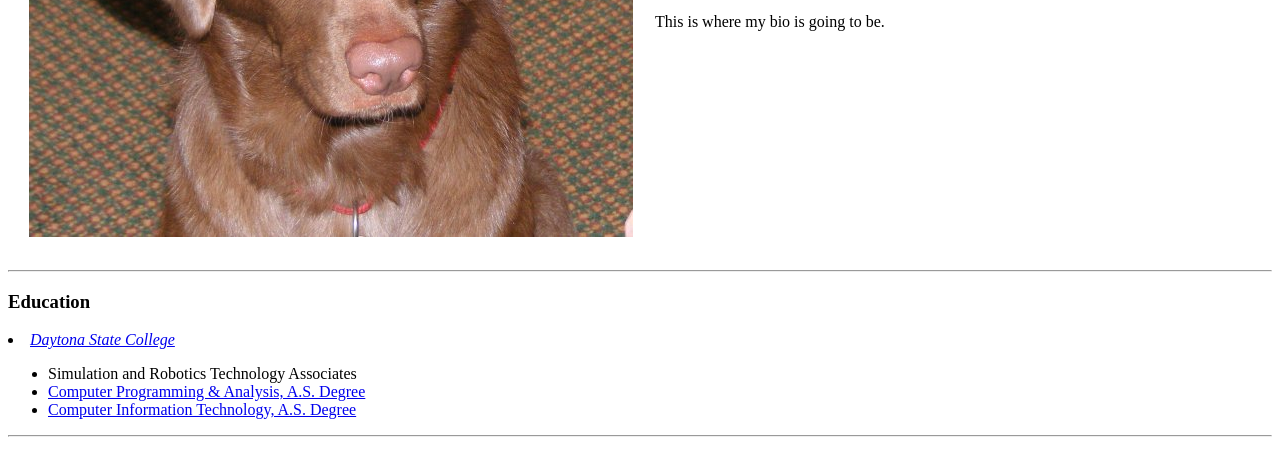
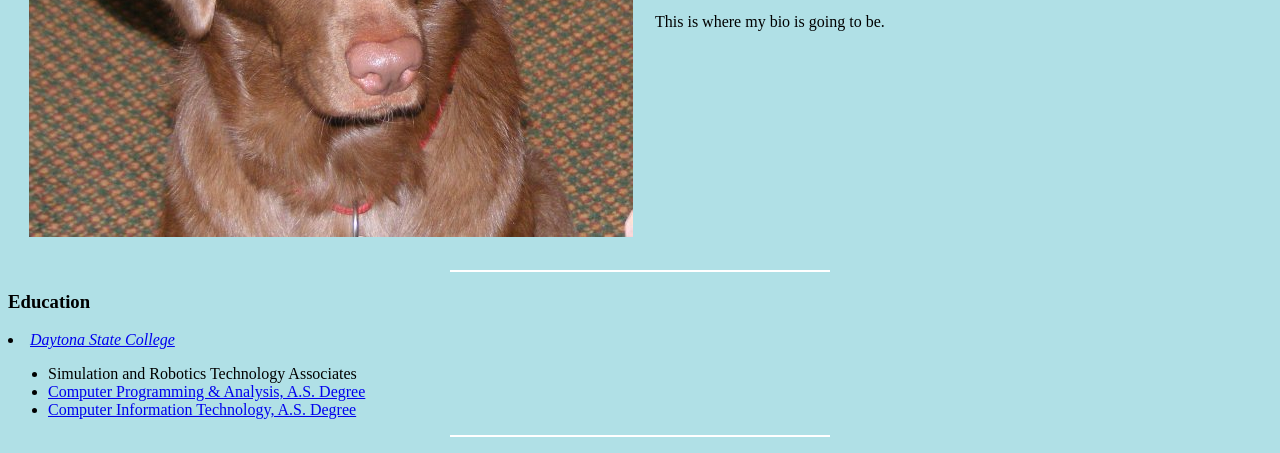
Before and after one commit to ecahbra/cv, a plain HTML site: page index.html in a window 1280 px wide. Shown: the part 324-777 px from the top of the page. Drawn offline with Linux system fonts and the light colour scheme.

Commit message:
Update index.html

```diff
--- a/index.html
+++ b/index.html
@@ -4,6 +4,23 @@
 <head>
   <meta charset="utf-8">
   <title>Edward's Personal Site</title>
+
+  <style>
+
+    body {
+      background-color: powderblue;
+    }
+
+    hr {
+      background-color: white;
+      border-style: none;
+      height: 2px;
+      width: 30%;
+    }
+
+
+  </style>
+
 </head>
 
 <body>
```
